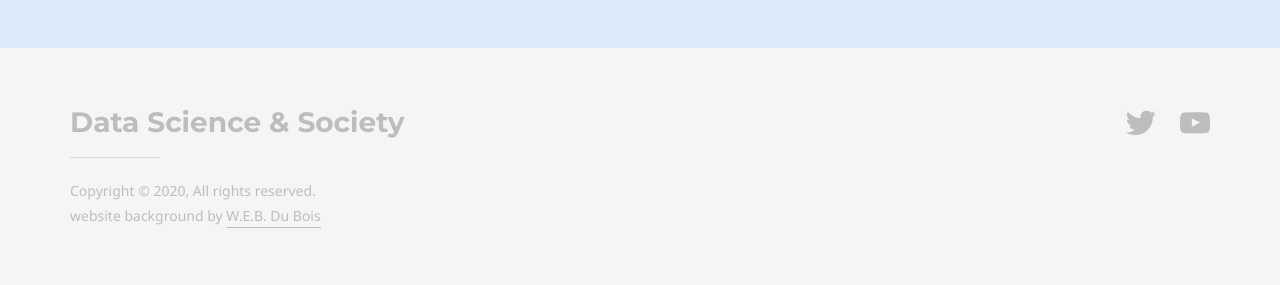
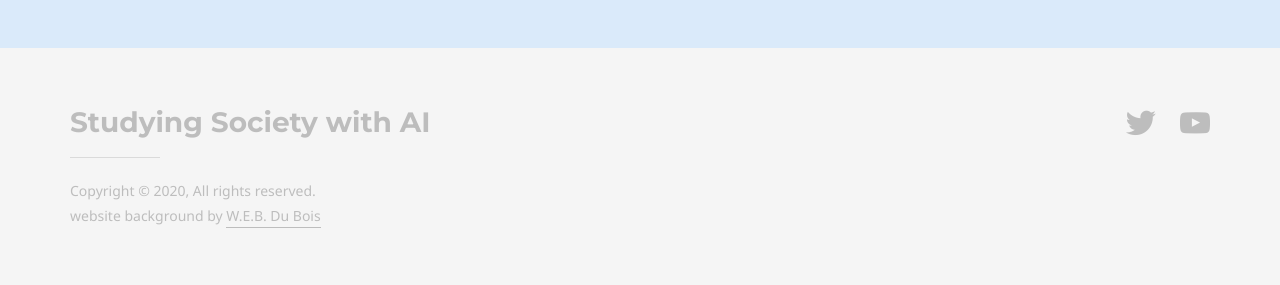
Before and after one commit to dssoc/dssoc.github.io, a Jekyll site: the page built from index.md, in a window 1280 px wide. Shown: the part 755-1040 px from the top of the page. Built offline with Jekyll 4.4.1, drawn with Linux system fonts in a browser that asks for light colours; some web fonts are replaced.

Commit message:
Update _config.yml updating course name

```diff
--- a/_config.yml
+++ b/_config.yml
@@ -6,7 +6,7 @@ doks:
 
     header:
         logo:
-            text: Data Science & Society
+            text: Studying Society with AI
             image:
         nav:
             - item_name: Course Description
@@ -16,7 +16,7 @@ doks:
     footer:
         content:
             logo:
-                text: Data Science & Society
+                text: Studying Society with AI
                 image:
             copyright: Copyright &copy; 2020, All rights reserved. <br> website background by <a href = "https://www.smithsonianmag.com/history/first-time-together-and-color-book-displays-web-du-bois-visionary-infographics-180970826/">W.E.B. Du Bois </a>
         social_list:
```
